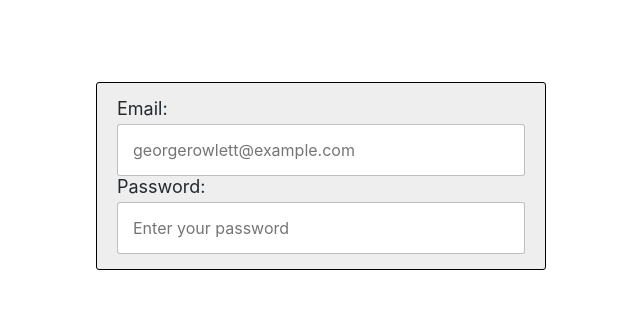
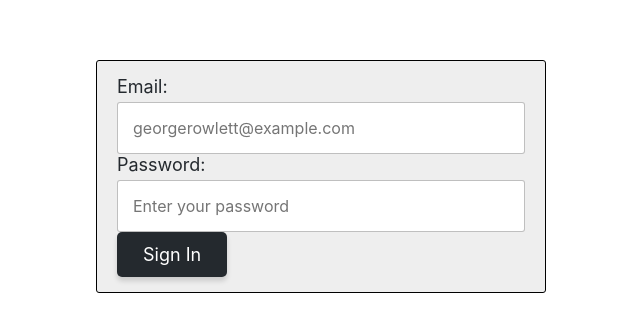
Before and after one commit to alanreidt/sign-in-app, a React (Create React App) app: page / in a window 1280 px wide. Shown: the part 224-556 px from the top of the page, without its empty margins (319-959 px from the left). Built offline with nearby package versions, Linux system fonts and the light colour scheme.

Commit message:
Realize Button component (closes #17)

```diff
--- /dev/null
+++ b/src/components/Button.js
@@ -0,0 +1,44 @@
+import styled from 'styled-components';
+
+const StyledButton = styled.button`
+  display: inline-block;
+  vertical-align: top;
+  padding: 10px 24px;
+
+  font-family: inherit;
+  font-size: 18px;
+  line-height: normal;
+  color: #fff;
+  background-color: #24292e;
+
+  border: 2px solid transparent;
+  border-radius: 5px;
+  box-shadow: 0 4px 5px rgba(0, 0, 0, .15);
+
+  text-transform: capitalize;
+  text-decoration: none;
+  user-select: none;
+  cursor: pointer;
+
+  transform: translate3d(0, 0, 0);
+  transition: all 0.3s ease;
+
+  &:hover,
+  &:focus {
+    box-shadow: 0 8px 8px rgba(0, 0, 0, .25);
+    transform: translate3d(0, -3px, 0);
+  }
+`;
+
+function Button(props) {
+  const {
+    children,
+    ...restProps
+  } = props;
+
+  return (
+    <StyledButton {...restProps}>{children}</StyledButton>
+  );
+}
+
+export default Button;
--- a/src/pages/Home.js
+++ b/src/pages/Home.js
@@ -1,5 +1,6 @@
 import Box from '../components/Box';
 import Input from '../components/Input';
+import Button from '../components/Button';
 
 function Home() {
   const sx = {
@@ -32,6 +33,7 @@ function Home() {
             autoComplete="current-password"
             required={true}
           />
+          <Button>Sign in</Button>
         </form>
       </Box>
     </div>
```
